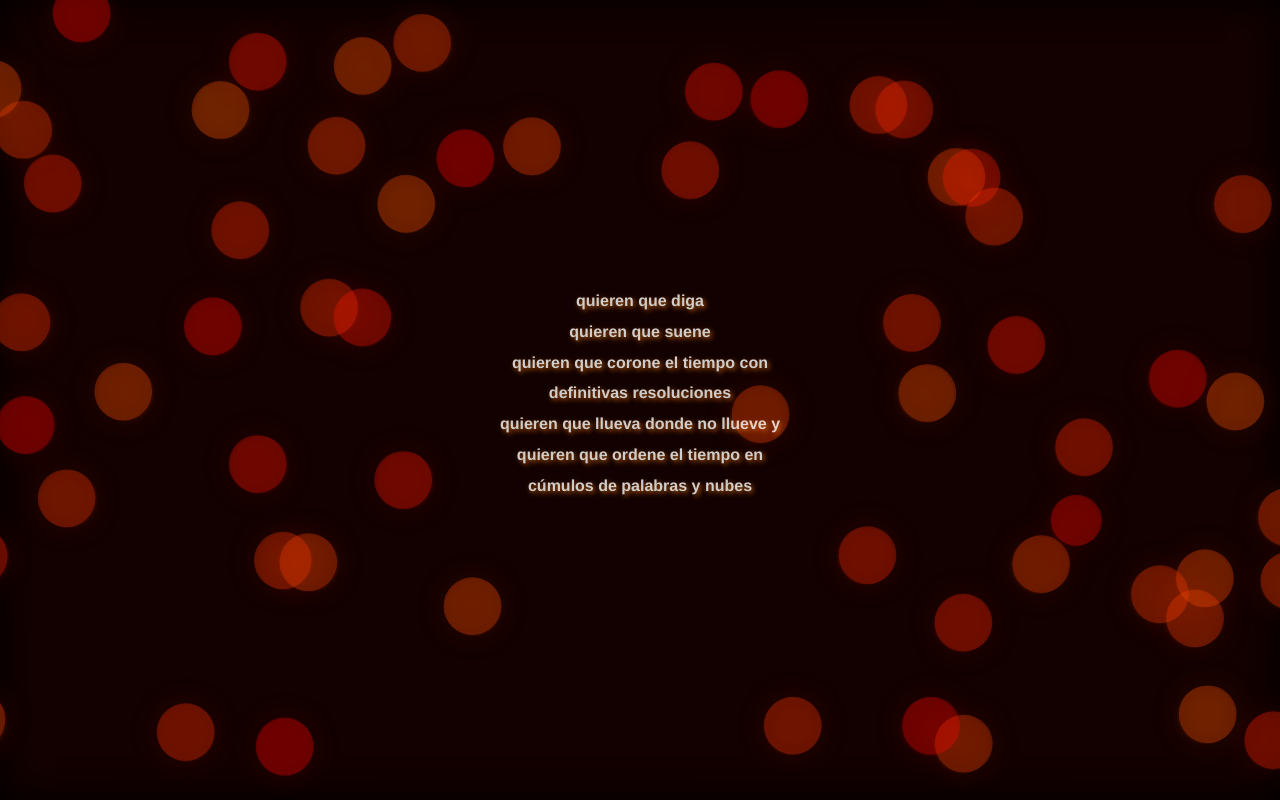
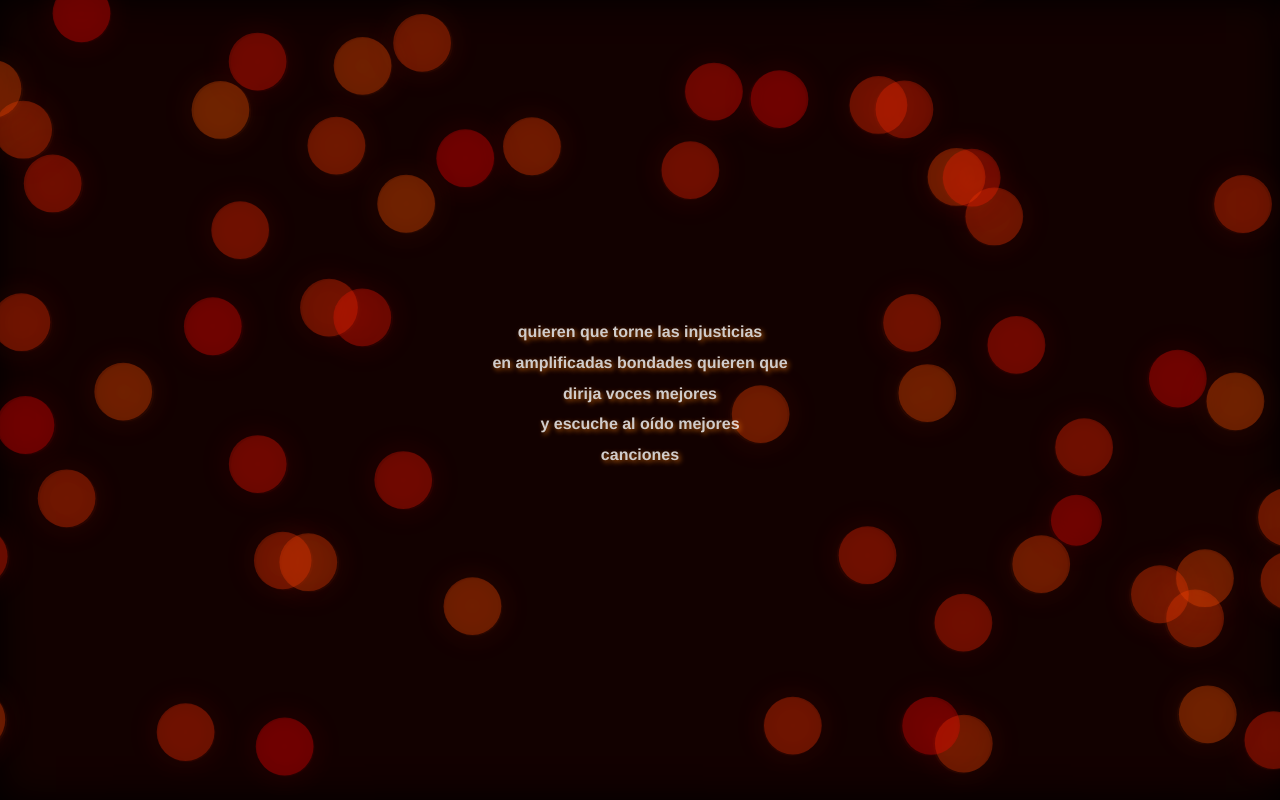
Before and after one commit to gerogerigegege/Roberto2, a plain HTML site: page index.html in a window 1280 px wide. Drawn offline with nearby package versions, Linux system fonts and the light colour scheme; animation ran at ten frames a second.

Commit message:
index.html

```diff
--- a/index.html
+++ b/index.html
@@ -2,7 +2,7 @@
 <html lang="en">
 <head>
   <meta charset="UTF-8">
-  <title>Roberto 1</title>
+  <title>Roberto 2</title>
   <link rel="stylesheet" href="./style.css">
   <meta name="viewport" content="width=device-width, initial-scale=1.0">
 </head>
@@ -10,13 +10,11 @@
   <canvas id="canvas"></canvas>
   <div id="poem">
     <ul>
-      <li>quieren que diga</li>
-      <li>quieren que suene</li>
-      <li>quieren que corone el tiempo con</li>
-      <li>definitivas resoluciones</li>
-      <li>quieren que llueva donde no llueve y</li>
-      <li>quieren que ordene el tiempo en</li>
-      <li>cúmulos de palabras y nubes</li>
+      <li>quieren que torne las injusticias</li>
+      <li>en amplificadas bondades quieren que</li>
+      <li>dirija voces mejores</li>
+      <li>y escuche al oído mejores</li>
+      <li>canciones</li>
     </ul>
   </div>
 
```
